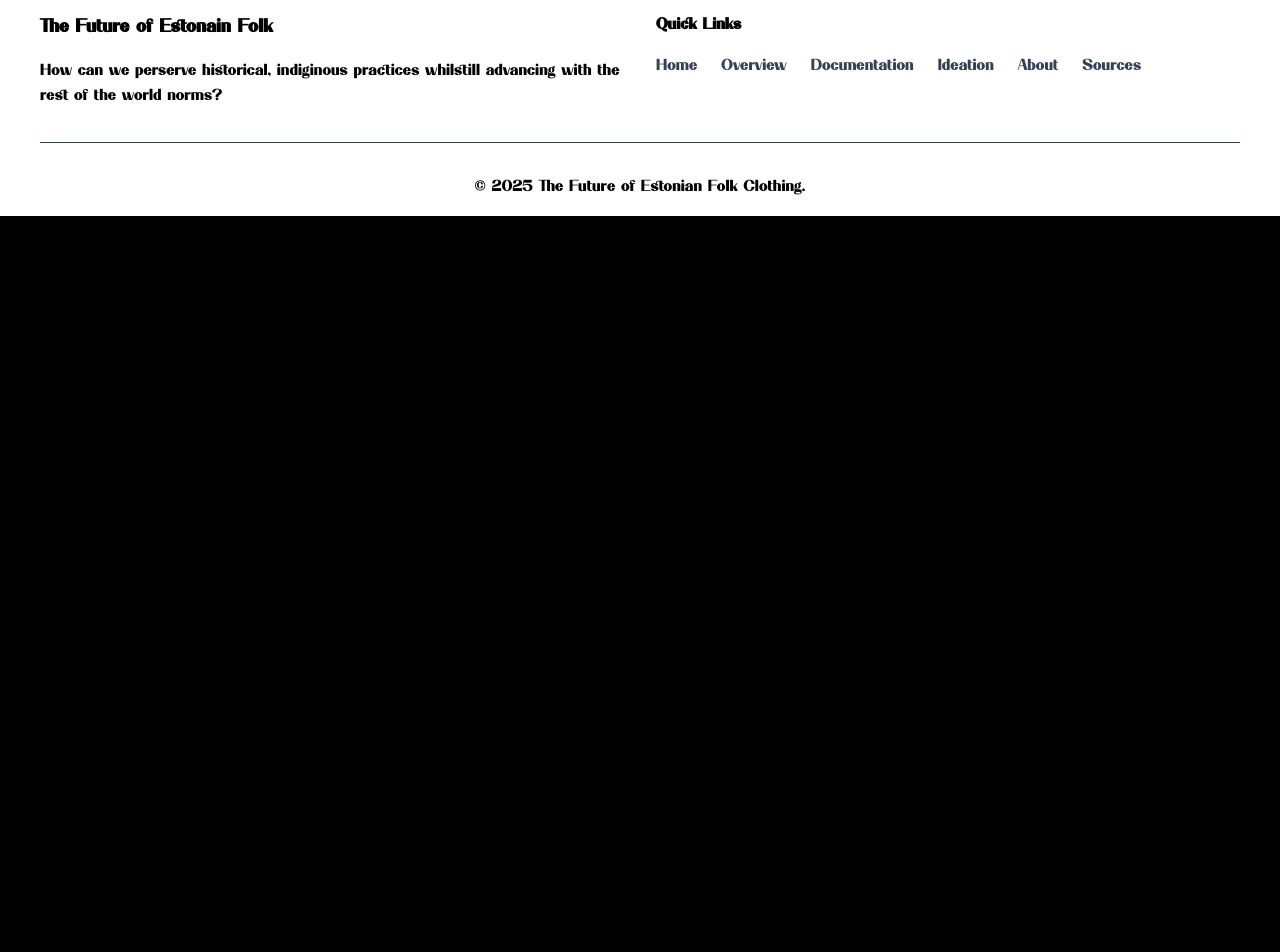
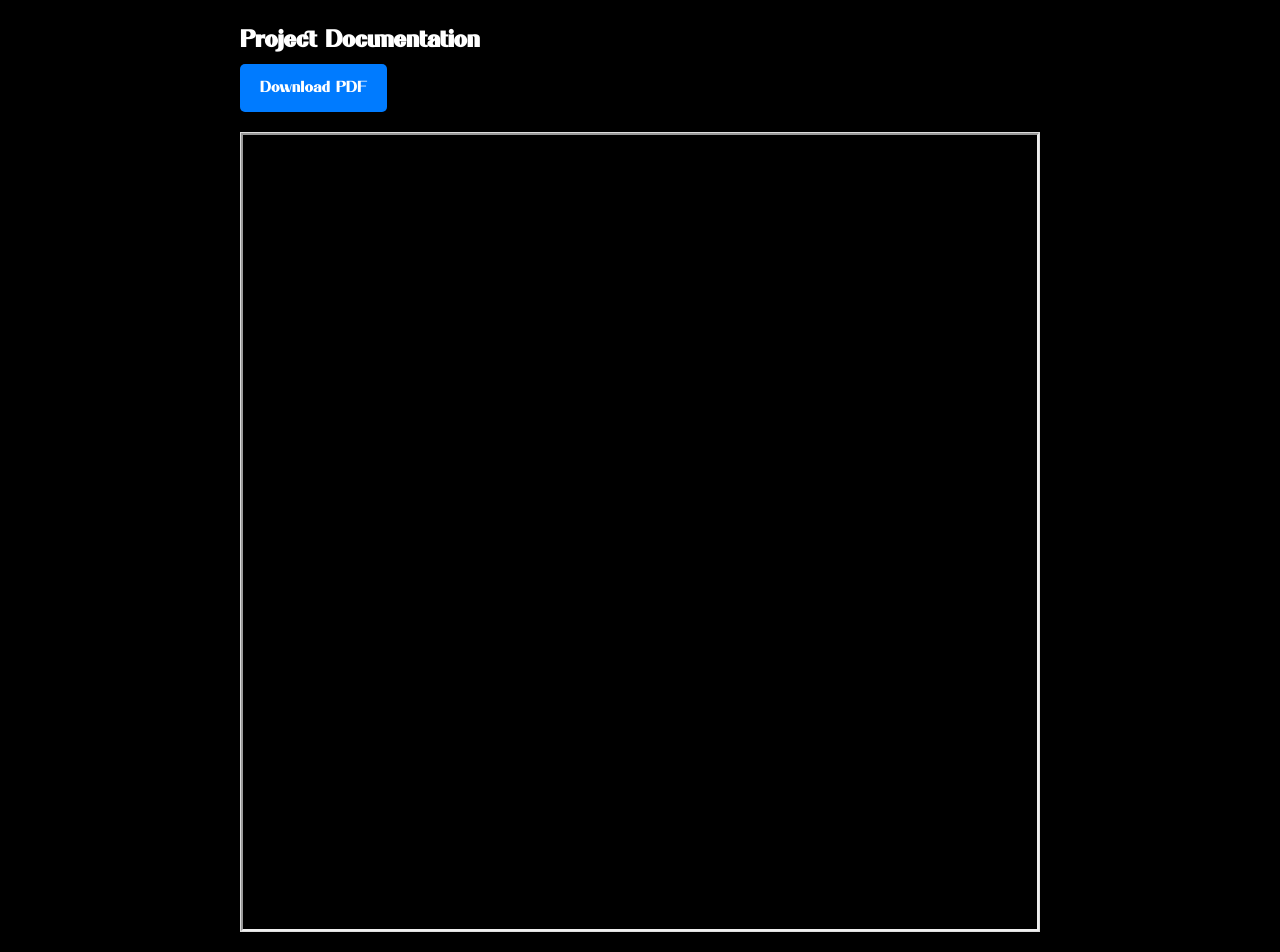
Before and after one commit to lilyrose1013/The_Future_of_Folk_LV, a React (Vite) app: page /posts in a window 1280 px wide. Shown: the part 1560-2512 px from the top of the page. Before the commit the page ends 1776 px from the top, so only its background shows below. Built offline with nearby package versions, Linux system fonts and the light colour scheme.

Commit message:
Add PDF viewer to Overview page, fix About page errors, and add image caption

```diff
--- a/src/pages/About.jsx
+++ b/src/pages/About.jsx
@@ -5,8 +5,8 @@ export default function About() {
         <h1> The Future of Estonian Folk Clothing </h1>
       </header>
       <div className="page-content">
-        ,<H2>When thinking on a possible future I think of ccultural practices that can be past from generation to generation</H2>
-        <p> Thesis:</p>
+        <h2>When thinking on a possible future I think of cultural practices that can be passed from generation to generation</h2>
+        <p><strong>Thesis:</strong></p>
 <p> My concept was to explore the future of Estonian culture in an environment overrun by technology, where folk culture and clothing are trying to remain relevant, examining the phenomenon of traditional cultures battling negligibility in the modern day, and speculating on the concept of human rituals adapting to a tech-centered reality.
 This future is inhabited by humans affected by pro tech-based companies pushing for less traditional practices in the name of progress, while undermined cultures are trying to maintain their traditional rituals.
 This needs to be imagined to help understand cultural rituals in order to prevent them from dying out; understanding the systems of generational memory of Estonian folk clothing practice to prevent extinction. This future takes place in 2070 where the older generation has died out and are unable to continue teaching the traditional clothing construction practices. This future is viewed through a technological and cultural lens to gain a better understanding of how they are able to mesh in a respectful way.
--- a/src/pages/Posts.jsx
+++ b/src/pages/Posts.jsx
@@ -1,4 +1,5 @@
 import finalImage from '../images/final.png';
+import valgustamePDF from '../Documents/Valgustame Isamaa - Copy.pdf';
 
 export default function Posts() {
   return (
@@ -8,6 +9,33 @@ export default function Posts() {
       </header>
       <div className="page-content">
         <img src={finalImage} alt="Final Overview" className="overview-image" />
+        <p className="image-caption" style={{fontStyle: 'italic', textAlign: 'center', marginTop: '10px', marginBottom: '30px'}}>
+          ValgustameIsamaa (light up the fatherland), LED on cotton and embroidery thread vest and skirt, Lily Vosari, December 2025
+        </p>
+
+        <div className="pdf-section">
+          <h2>Project Documentation</h2>
+          <a href={valgustamePDF} download className="pdf-link" style={{display: 'inline-block', marginBottom: '20px', padding: '10px 20px', background: '#007bff', color: 'white', textDecoration: 'none', borderRadius: '5px'}}>
+            Download PDF
+          </a>
+          <div className="pdf-embed" style={{width: '100%', height: '800px', border: '1px solid #ddd'}}>
+            <object
+              data={valgustamePDF}
+              type="application/pdf"
+              width="100%"
+              height="100%"
+            >
+              <iframe
+                src={`${valgustamePDF}#toolbar=1&navpanes=1&scrollbar=1`}
+                width="100%"
+                height="100%"
+                title="Valgustame Isamaa Documentation"
+              >
+                <p>Your browser does not support PDFs. <a href={valgustamePDF}>Download the PDF</a> to view it.</p>
+              </iframe>
+            </object>
+          </div>
+        </div>
       </div>
     </div>
   );
--- a/vite.config.js
+++ b/vite.config.js
@@ -7,5 +7,6 @@ export default defineConfig({
   server: {
     port: 3000,
     open: true
-  }
+  },
+  assetsInclude: ['**/*.pdf']
 })
```
Also changed, not shown: 1 other file (tests, documents, lock files or other folders).
